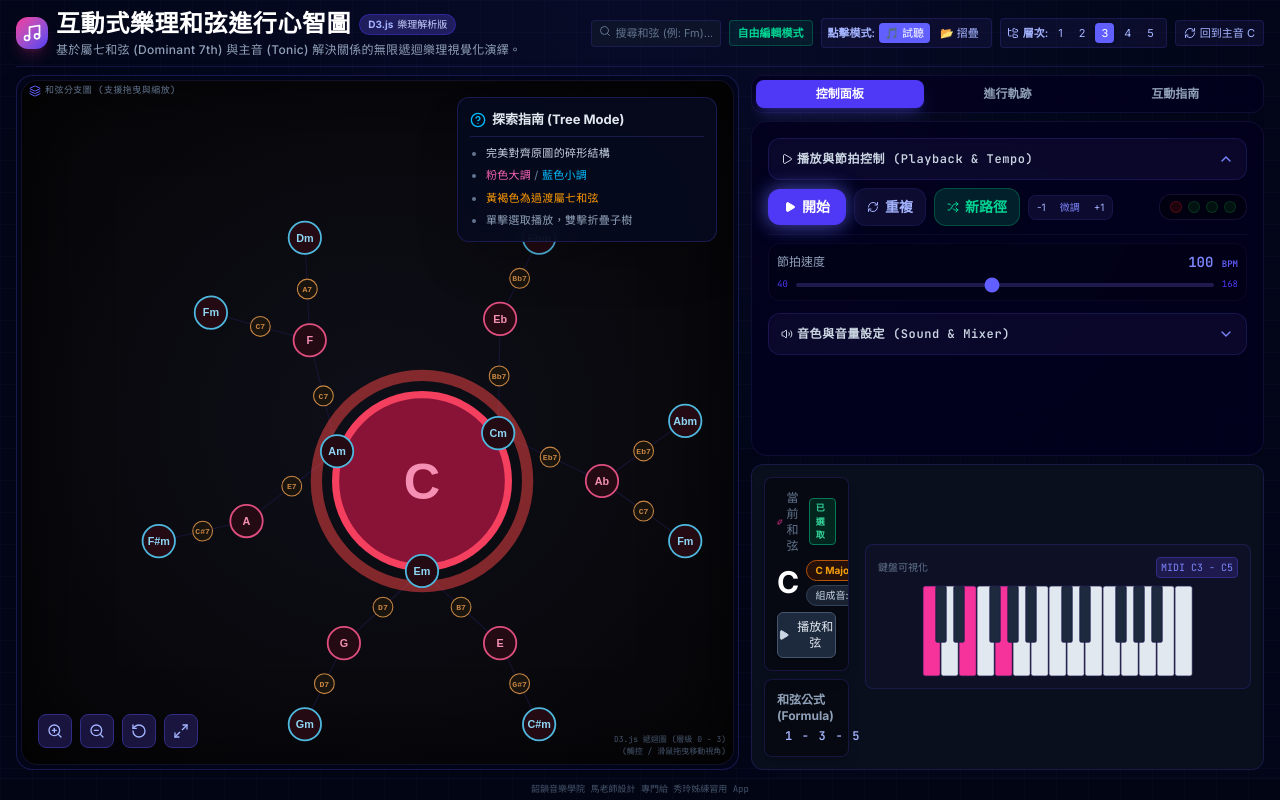
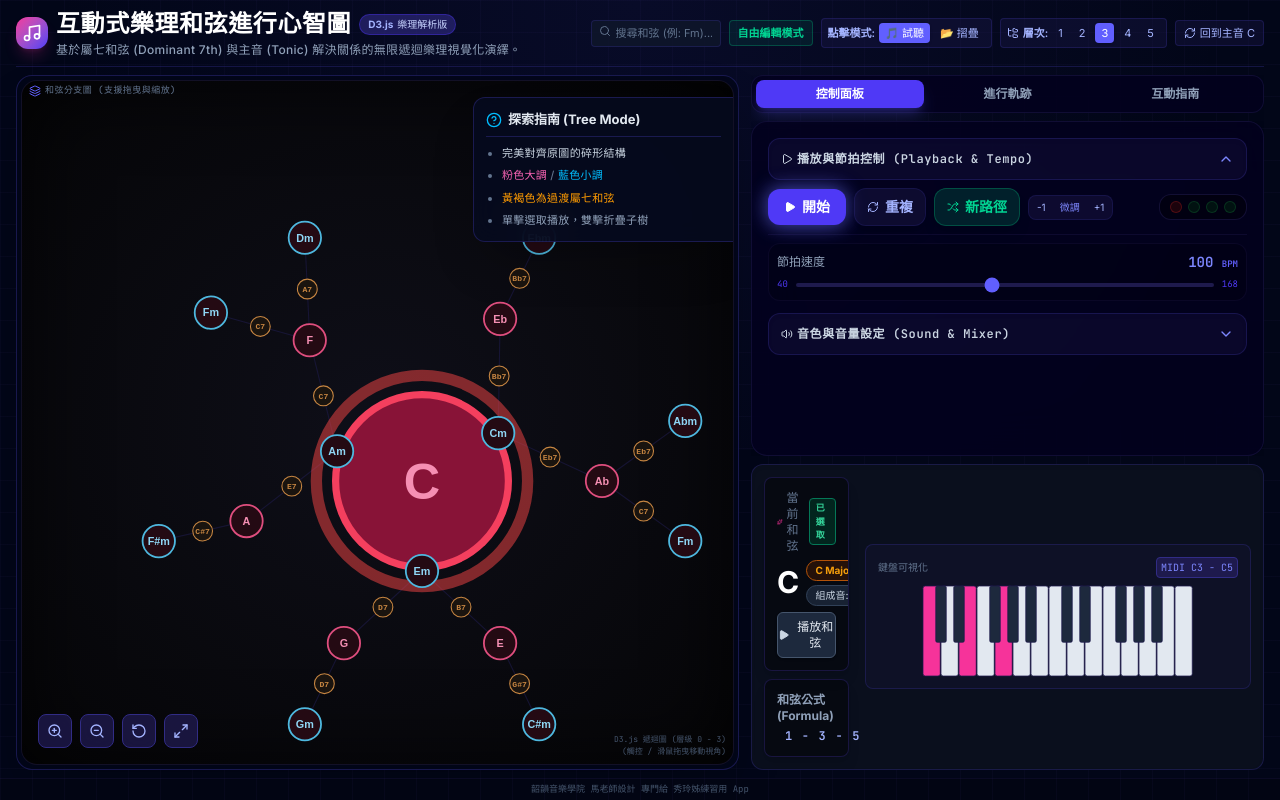
Before and after one commit to AymiMensa/ChordTree, a React (Vite) app: page / in a window 1280 px wide. Built offline with nearby package versions, Linux system fonts and the light colour scheme.

Commit message:
Make Top Right Guide flush to the right edge

```diff
--- a/src/components/ChordMindMap.tsx
+++ b/src/components/ChordMindMap.tsx
@@ -368,7 +368,7 @@ export const ChordMindMap: React.FC<ChordMindMapProps> = ({
       />
 
       {/* Top Right Guide */}
-      <div className="absolute top-4 right-4 z-20 w-[240px] md:w-[260px] bg-[#060a1f]/90 backdrop-blur-md border border-indigo-900/50 rounded-xl p-3 shadow-2xl pointer-events-none select-none">
+      <div className="absolute top-4 right-0 z-20 w-[240px] md:w-[260px] bg-[#060a1f]/90 backdrop-blur-md border border-indigo-900/50 border-r-0 rounded-l-xl p-3 shadow-2xl pointer-events-none select-none">
         <div className="flex items-center gap-1.5 text-slate-200 font-bold text-[13px] mb-2 border-b border-indigo-900/50 pb-1.5">
           <HelpCircle className="w-4 h-4 text-sky-400" />
           探索指南 (Tree Mode)
```
